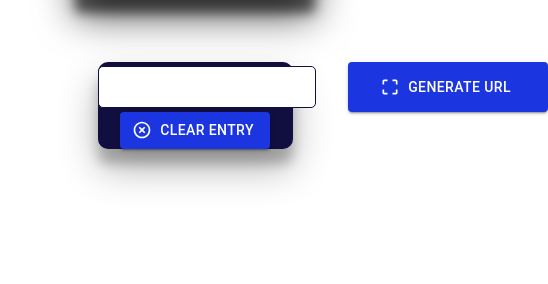
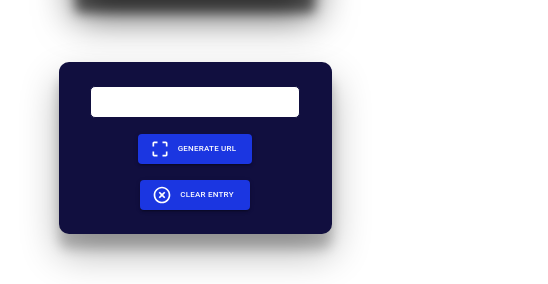
Before and after one commit to aasirvalji/zyxb-quick-url-shortner, a React (Create React App) app in the folder client/: page / in a window 390 px wide. Shown: the part 186-470 px from the top of the page, 548 px wide, since content can reach past the window. Built offline with nearby package versions, Linux system fonts and the light colour scheme.

Commit message:
updated main container styling

```diff
--- a/client/src/App.css
+++ b/client/src/App.css
@@ -12,10 +12,11 @@
 .input-container {
   display: flex;
   align-items: center;
-  justify-content: space-between;
+  justify-content: space-evenly;
   margin: auto;
   /* background-color: yellow; */
-  width: 450px;
+  width: 100%;
+  padding: 1.5rem 0rem 0.5rem 0rem;
 }
 
 #url-input {
@@ -24,19 +25,20 @@
   border-radius: 5px;
   outline: none;
   font-size: 1.2rem;
-  width: 200px;
+  width: 60%;
   height: 40px;
   padding: 0rem .5rem;
 }
 
 #submit-url {
-  width: 200px;
-  height: 50px;
+  width: 30%;
+  height: 40px;
 }
 
 .clear-fields-container {
   display: flex;
   justify-content: center;
+  padding: 0.5rem 0rem 1.5rem 0rem;
   margin-bottom: 2rem;
 }
 
@@ -70,3 +72,38 @@
 #last-recent-url{
  padding-bottom: .5rem;
 }
+
+@media only screen and (max-width: 1100px){
+  #url-input {
+    width: 50%;
+    height: 30px;
+  }
+
+  #submit-url {
+    width: auto;
+    height: 30px;
+    font-size: .5rem;
+  }
+
+  #clear-fields{
+    width: auto;
+    height: 30px;
+    font-size: .5rem;
+  }
+}
+
+@media only screen and (max-width: 640px){
+
+  .main-container{
+    width: 70%;
+  }
+
+  #url-input {
+    width: 70%;
+    margin-bottom: 1rem;
+  }
+
+  .input-container {
+    flex-direction: column;
+  }
+}
```
